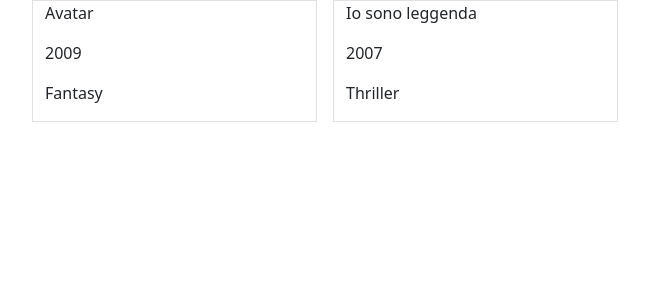
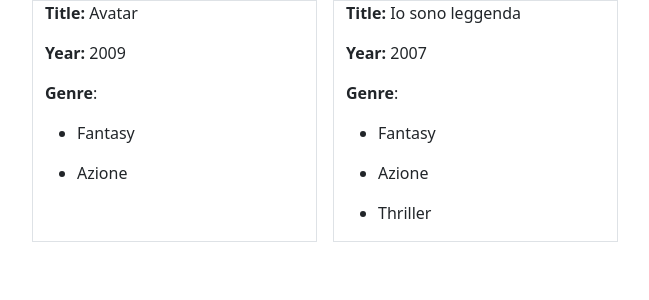
Before and after one commit to Emanuele-Fasciano/php-oop-1, a PHP site: page / in a window 1280 px wide. Shown: the top 300 px of the page, without its empty margins (38-687 px from the left). Run offline with PHP 8.4, Linux system fonts and the light colour scheme.

Commit message:
add bonus

```diff
--- a/data/db.php
+++ b/data/db.php
@@ -2,6 +2,6 @@
 
 // genero un array di oggetti (istanze)
 $movies_array = [
-    new Movie("Avatar", 2009, "Fantasy"),
-    new Movie("Io sono leggenda", 2007, "Thriller"),
+    new Movie("Avatar", 2009, ["Fantasy", "Azione"]),
+    new Movie("Io sono leggenda", 2007, ["Fantasy", "Azione", "Thriller"]),
 ];
--- a/index.php
+++ b/index.php
@@ -32,8 +32,13 @@ include_once __DIR__ . "/data/db.php";
         <div class="row">
             <?php foreach ($movies_array as $movie) : ?>
             <div class="col-3 border me-3">
-                <?php foreach ($movie as $detail) : ?>
-                <p><?= $detail ?></p>
+                <p><strong>Title:</strong> <?= $movie->title ?></p>
+                <p><strong>Year: </strong><?= $movie->year ?></p>
+                <p><strong>Genre</strong>:</p>
+                <?php foreach ($movie->genre as $genre) : ?>
+                <ul>
+                    <li><?= $genre ?></li>
+                </ul>
                 <?php endforeach ?>
             </div>
             <?php endforeach ?>
--- a/models/Movie.php
+++ b/models/Movie.php
@@ -11,7 +11,7 @@ class Movie
     function __construct(
         string $_title,
         int $_year,
-        string $_genre
+        array $_genre
     ) {
         $this->title = $_title;
         $this->setYear($_year);
```
